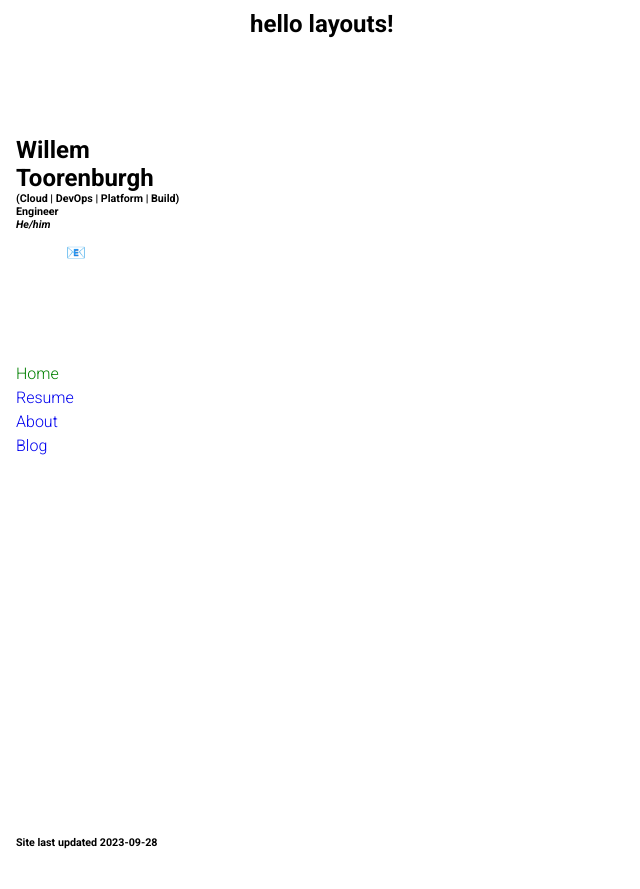
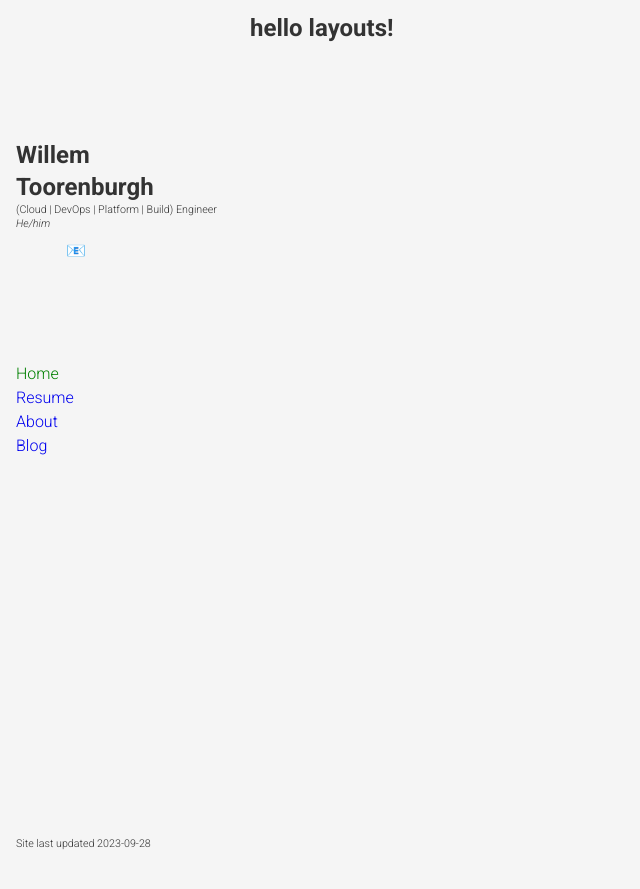
Before and after one commit to WillemToorenburgh/WillemToorenburgh.github.io, a Jekyll site: the page built from index.html, in a window 1280 px wide. Shown: the top 889 px of the page, without its empty margins (0-640 px from the left). Built offline with Jekyll 4.4.1, drawn with Linux system fonts in a browser that asks for light colours.

Commit message:
Some nicer styling

```diff
--- a/_sass/main.scss
+++ b/_sass/main.scss
@@ -53,7 +53,9 @@
     ". footer  main";
 
   font-family: Roboto, sans-serif;
-
+  background-color: whitesmoke;
+  color: #333;
+  line-height: 1.5;
 }
 
 // Basic text styling
@@ -65,23 +67,19 @@
   font-size: x-large;
 }
 
+h6 {
+  font-weight: lighter;
+}
+
 a {
   text-decoration: none;
-}
-
-li {
-  font-weight: lighter;
 }
 
 // Sidebar text styling
 .sidebar ul {
   list-style-type: none;
-  line-height: 1.5;
   padding-left: 0;
-}
-
-header a .username {
-  visibility: hidden;
+  font-weight: lighter;
 }
 
 .svg-icon {
@@ -105,6 +103,12 @@
   max-height: 100%;
   min-width: min-content;
 
+  line-height: 1.3;
+
+  a .username {
+    visibility: hidden;
+  }
+
   ul {
     white-space: nowrap;
     display: flex;
@@ -125,6 +129,11 @@
   min-width: min-content;
   min-height: min-content;
   max-height: 100%;
+  ul {
+    li {
+      max-width: max-content;
+    }
+  }
 }
 
 // Main body styling
@@ -134,7 +143,7 @@
   grid-area: main;
   height: 100%;
   padding: 10px;
-  overflow-y: scroll;
+  overflow-y: auto;
 }
 
 footer {
@@ -171,5 +180,5 @@
 
 //// Blog-specific styling
 figure {
-  overflow-x: scroll;
+  overflow-x: auto;
 }
--- a/_sass/print.scss
+++ b/_sass/print.scss
@@ -3,6 +3,8 @@
   body {
     padding: 15px;
     display: block;
+    background-color: white;
+    color: black;
   }
 
   // Hide the nav and footer when printing
@@ -13,7 +15,6 @@
 
   // Make social profile addresses visible
   header {
-    grid-area: main;
     ul {
       margin: 10px 0;
       a {
```
